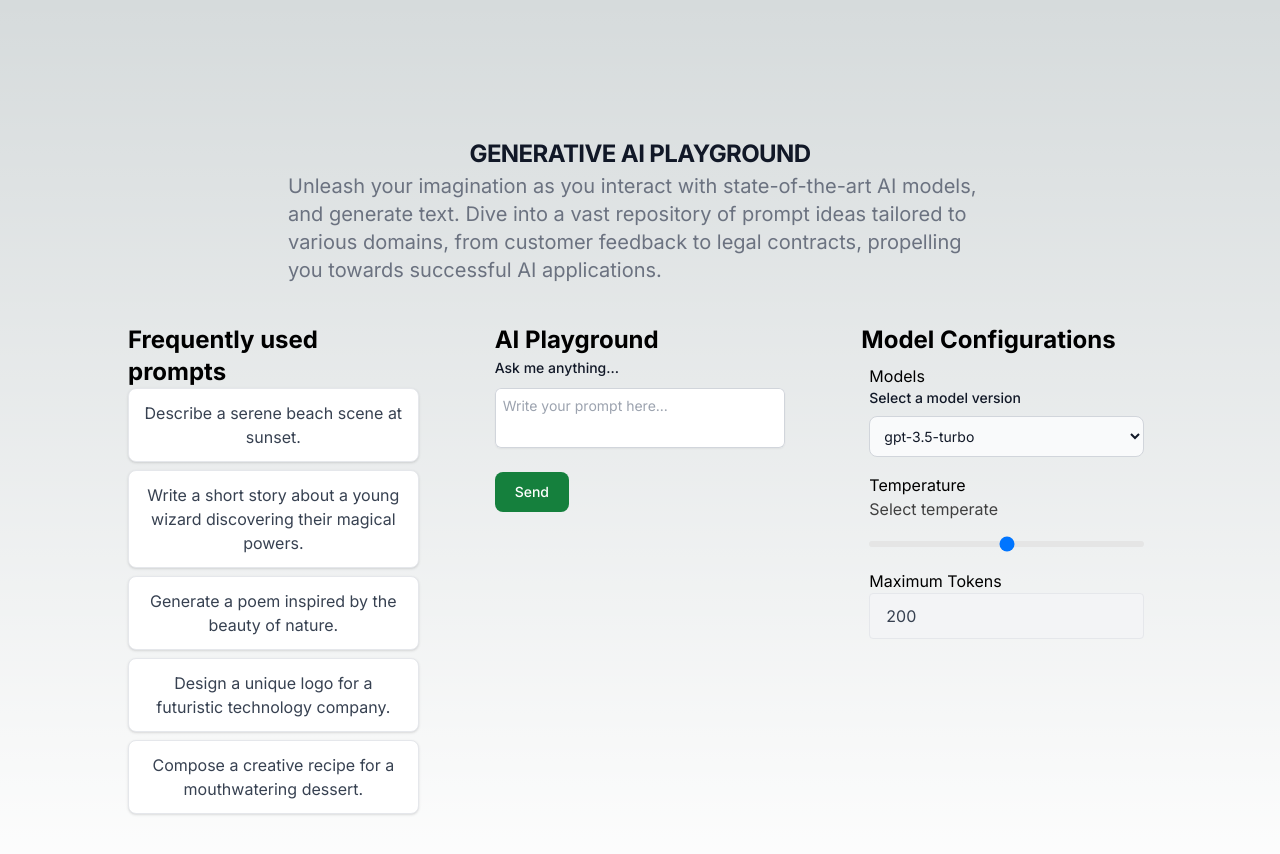
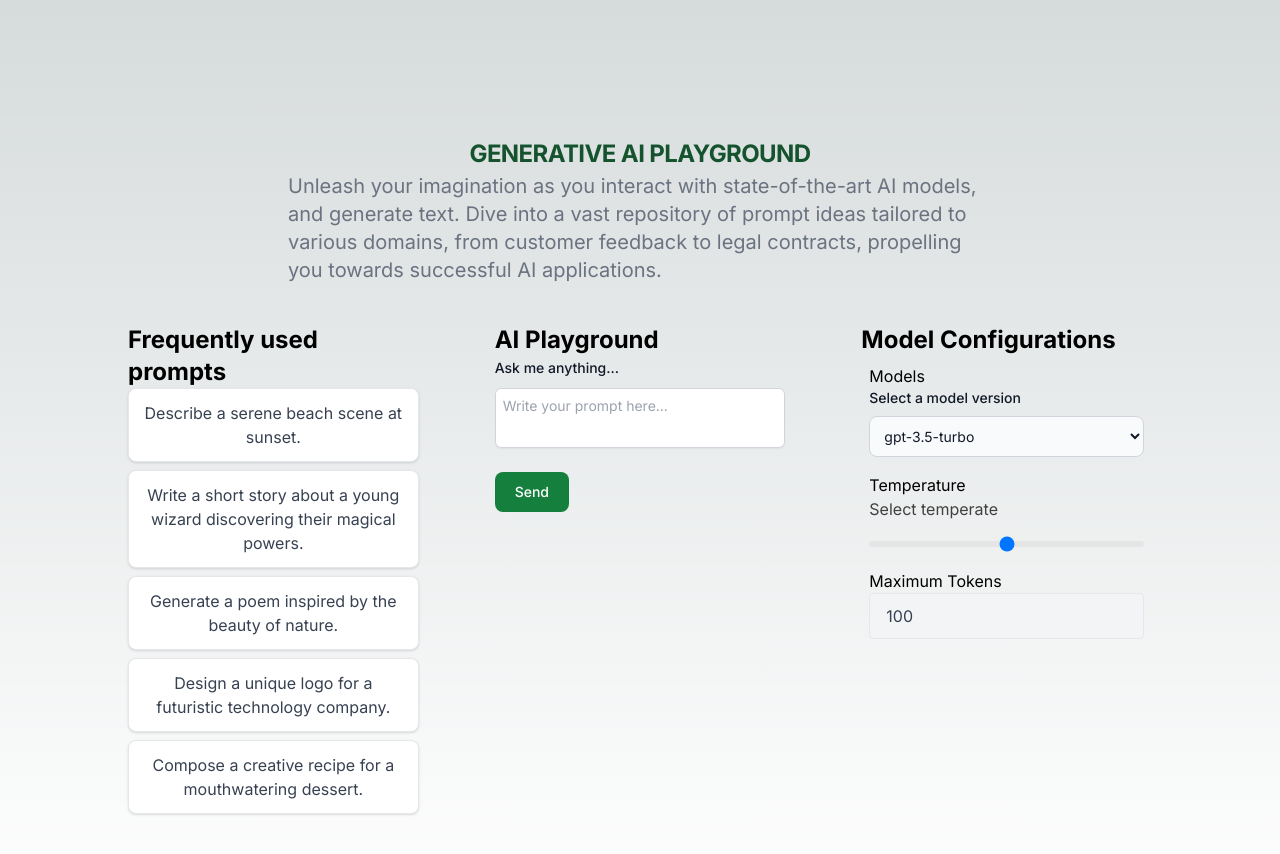
Before and after one commit to Stanley-Okwii/ai-playground, a Next.js app: page / in a window 1280 px wide. Shown: the top 854 px of the page. Built offline with nearby package versions, Linux system fonts and the light colour scheme.

Commit message:
feat(generate-text): ensure that text is visible on both light and dark modes

```diff
--- a/src/app/page.tsx
+++ b/src/app/page.tsx
@@ -15,7 +15,7 @@ export default function Home() {
   const [error, setError] = useState<String>("");
   const [modelVersion, setModelVersion] = useState<String>("gpt-3.5-turbo");
   const [temperature, setTemperature] = useState<Number>(1);
-  const [maxTokenNumber, setMaxTokenNumber] = useState<Number>(200);
+  const [maxTokenNumber, setMaxTokenNumber] = useState<Number>(100);
   const [isLoading, setIsLoading] = useState<Boolean>(false);
   const [response, setResponse] = useState<String>("");
 
@@ -109,7 +109,7 @@ export default function Home() {
           {response && (
             <>
               <span>Response: </span>
-              <div className="mt-4 rounded-xl border bg-white p-4 shadow-md transition hover:bg-gray-100">
+              <div className="mt-4 rounded-xl border bg-white p-4 shadow-md transition hover:bg-gray-100 text-gray-500">
                 {response}
               </div>
             </>
--- a/src/components/Header.tsx
+++ b/src/components/Header.tsx
@@ -1,6 +1,6 @@
 export const Header = () => (
   <div className="sm:mx-auto sm:w-full pb-10">
-    <h2 className="mt-10 text-center text-2xl font-bold leading-9 tracking-tight text-gray-900">
+    <h2 className="mt-10 text-center text-2xl font-bold leading-9 tracking-tight text-green-900">
       GENERATIVE AI PLAYGROUND
     </h2>
     <p className="font-normal text-gray-500 lg:text-xl sm:px-16 xl:px-48 dark:text-gray-400">
```
